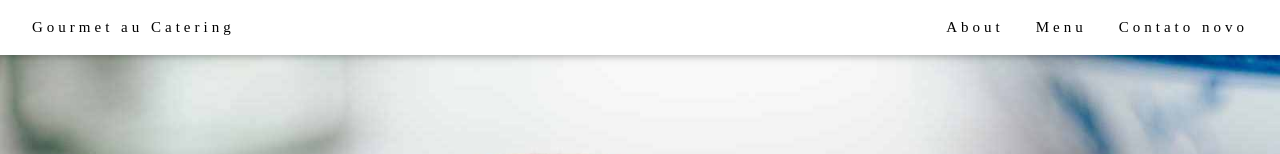
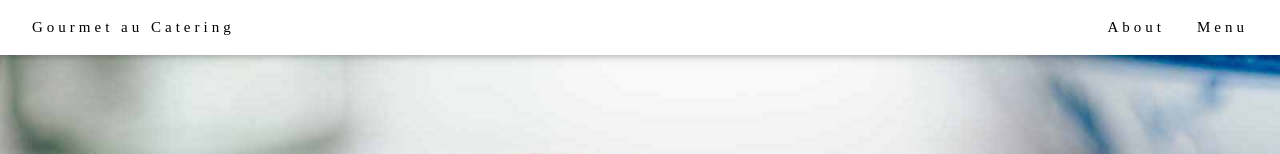
Before and after one commit to kotsubo93/MeuSite, a plain HTML site: page index.html in a window 1280 px wide. Shown: the top 154 px of the page. Drawn offline with nearby package versions, Linux system fonts and the light colour scheme.

Commit message:
Removi menu contato

```diff
--- a/index.html
+++ b/index.html
@@ -23,7 +23,6 @@ h1, h2, h3, h4, h5, h6 {
     <div class="w3-right w3-hide-small">
       <a href="#about" class="w3-bar-item w3-button">About</a>
       <a href="#menu" class="w3-bar-item w3-button">Menu</a>
-      <a href="#contact" class="w3-bar-item w3-button">Contato novo</a>
     </div>
   </div>
 </div>
```
